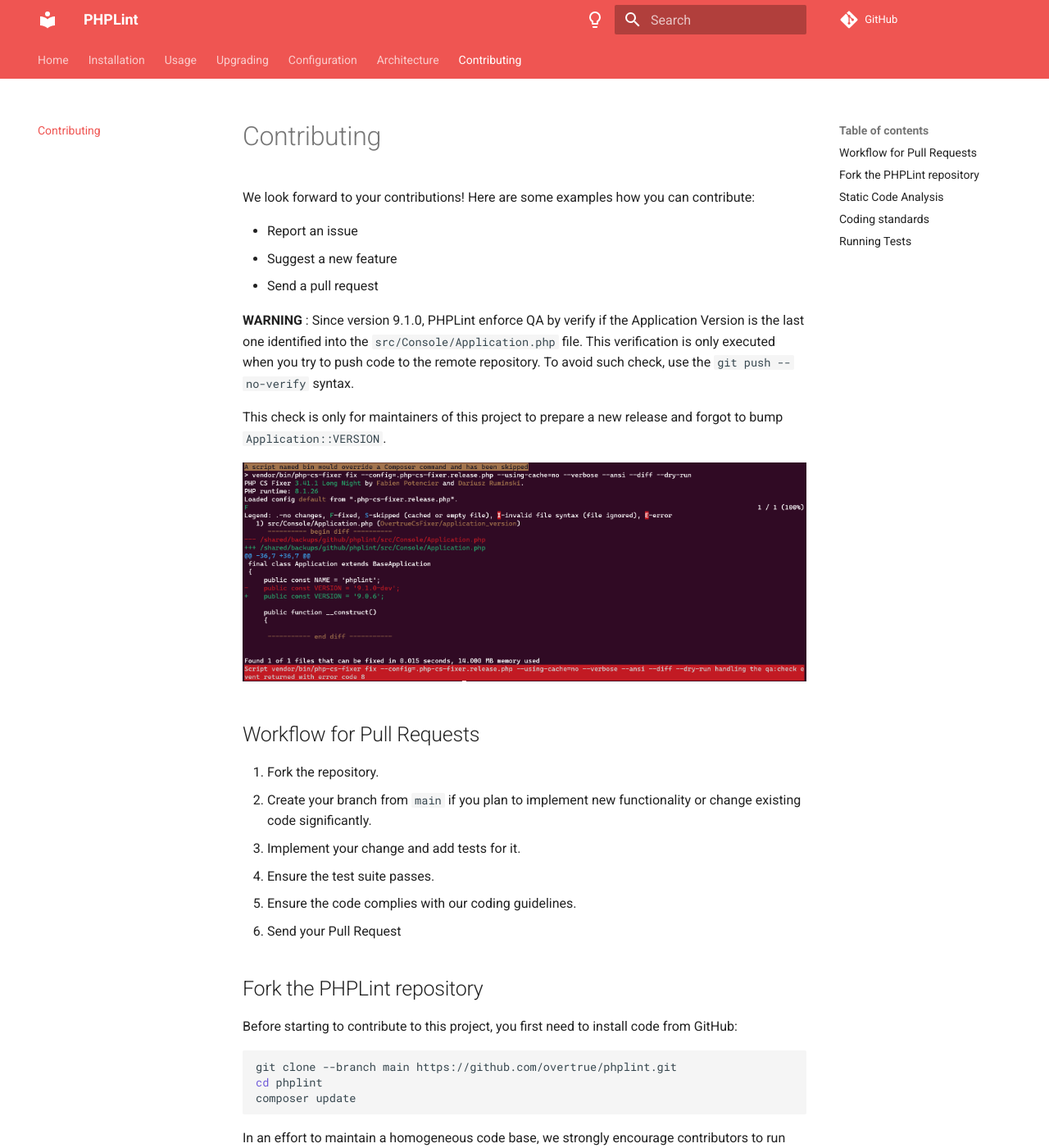
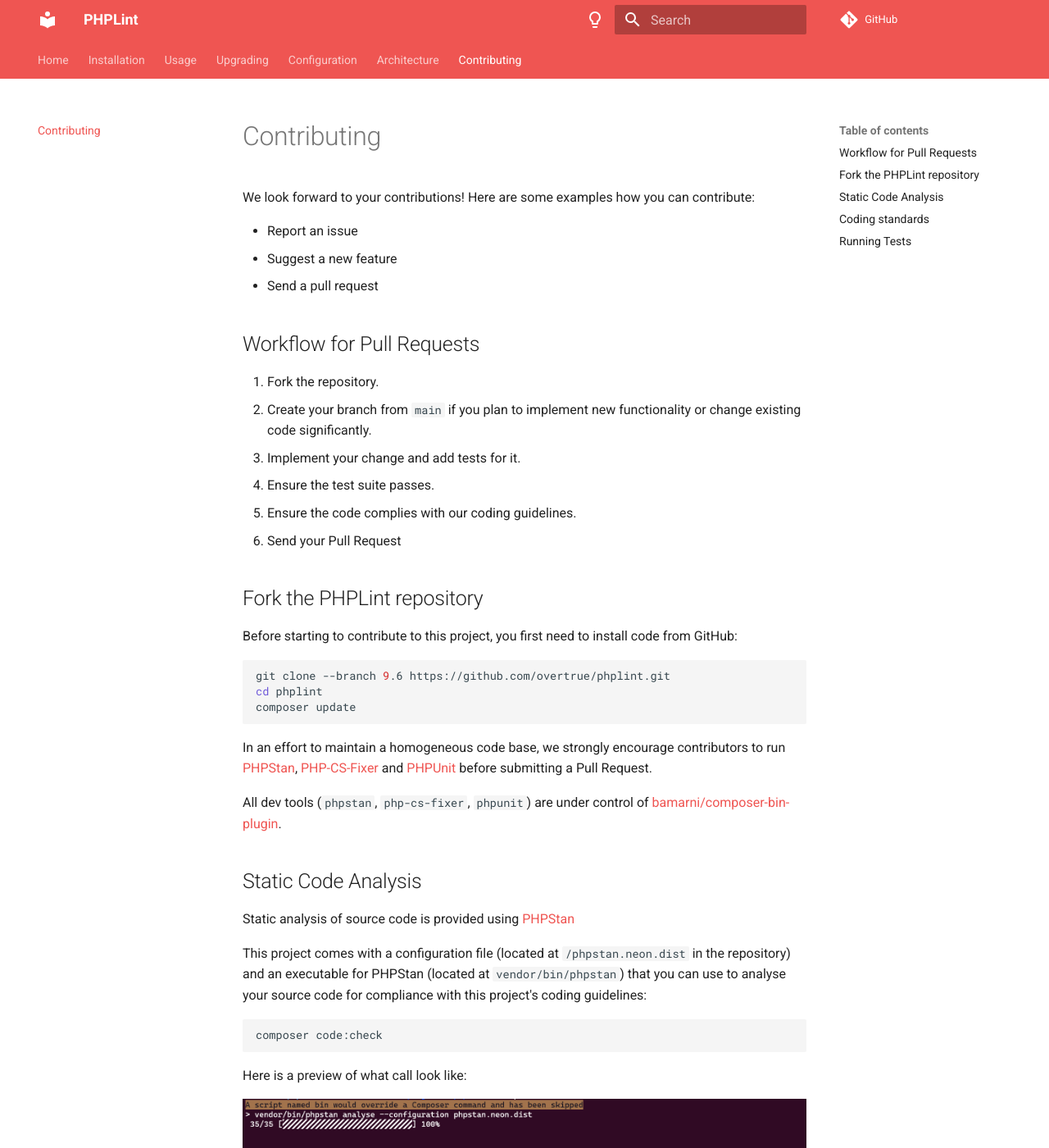
Before and after one commit to overtrue/phplint, an MkDocs documentation site: the page built from docs/contributing.md, in a window 1280 px wide and 1400 px high. Shown: the whole window at 82% size. Built offline with MkDocs 1.6.1 and Material for MkDocs 9.7.7, drawn with Linux system fonts in a browser that asks for light colours; comment, search, counter and statistics services are not loaded.

Commit message:
clean-up contributing guide as Application::VERSION does not exists anymore

````diff
--- a/docs/contributing.md
+++ b/docs/contributing.md
@@ -5,15 +5,6 @@ We look forward to your contributions! Here are some examples how you can contri
 - Report an issue
 - Suggest a new feature
 - Send a pull request
-
-**WARNING** : Since version 9.1.0, PHPLint enforce QA by verify if the Application Version is the last one identified
-into the `src/Console/Application.php` file.
-This verification is only executed when you try to push code to the remote repository.
-To avoid such check, use the `git push --no-verify` syntax.
-
-This check is only for maintainers of this project to prepare a new release and forgot to bump `Application::VERSION`.
-
-![pre-push git hook](./assets/pre-push-hook.png)
 
 ## Workflow for Pull Requests
 
@@ -29,7 +20,7 @@ This check is only for maintainers of this project to prepare a new release and
 Before starting to contribute to this project, you first need to install code from GitHub:
 
 ```shell
-git clone --branch main https://github.com/overtrue/phplint.git
+git clone --branch 9.6 https://github.com/overtrue/phplint.git
 cd phplint
 composer update
 ```
````
Also changed, not shown: docs/assets/pre-push-hook.png (deleted).
